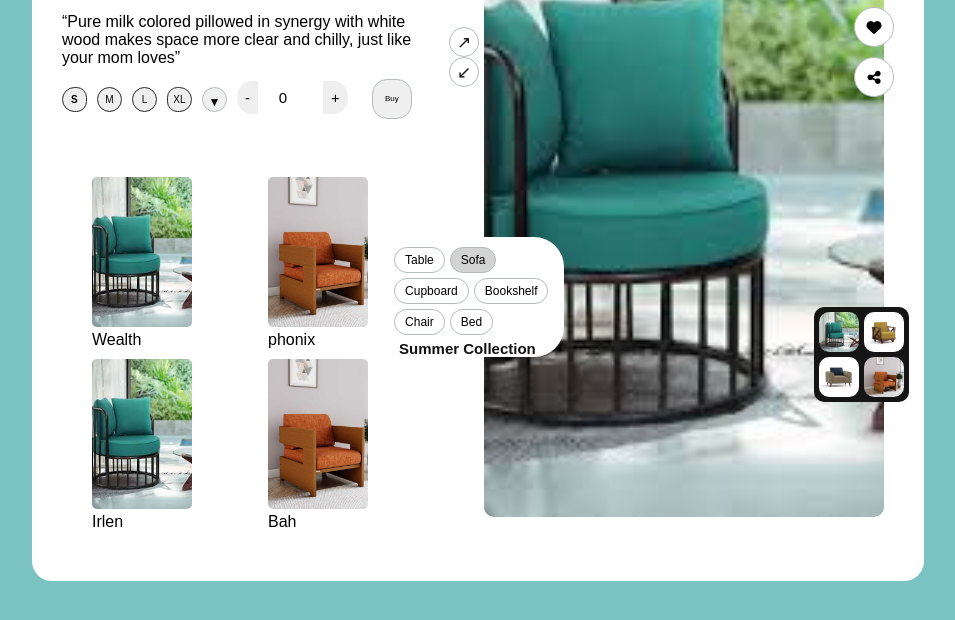
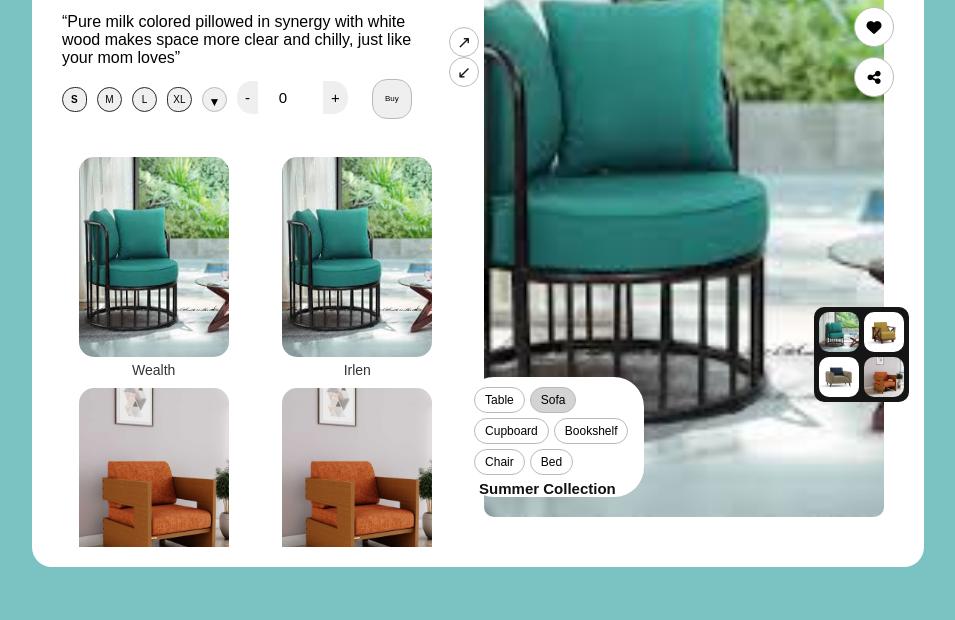
Before and after one commit to BobiBiswas/E-Commerce-Project, a plain HTML site: page index.html in a window 1280 px wide. Shown: the part 338-958 px from the top of the page, without its empty margins (162-1117 px from the left). Drawn offline with Linux system fonts and the light colour scheme.

Commit message:
Update web.css

```diff
--- a/web.css
+++ b/web.css
@@ -450,8 +450,8 @@ body {
 
 .collection {
     position:absolute;
-    left: -100px; /* Position from the left side of the image */
-    top:60%;/* Position from the top side of the image */
+    left: -20px; /* Position from the left side of the image */
+    top:80%;/* Position from the top side of the image */
     color: rgb(17, 17, 17); /* Text color for better visibility */
     background-color: white; /* Semi-transparent background */
     padding: 10px; /* Padding around the content */
@@ -493,20 +493,50 @@ body {
 
 
 
+/* Scroll container for vertical scrolling */
+.scroll-container {
+    height:500px; /* Adjust the height as needed */
+    overflow-y: auto; /* Enable vertical scrolling */
+    padding: 10px; /* Padding inside the scroll container */
+    margin-left: 10px;
+     /* Optional border for better visualization */
+    border-radius: 25px; /* Optional rounded corners */
+}
+
+/* Scrollable gallery container styling */
+/* Scroll container for vertical scrolling */
+.scroll-container {
+    height: 400px; /* Adjust the height as needed */
+    overflow-y: auto; /* Enable vertical scrolling */
+    padding: 10px; /* Padding inside the scroll container */
+    margin-left: -5px;
+     /* Optional order for better visualization */
+    border-radius: 5px; /* Optional rounded corners */
+}
+
 /* Scrollable gallery container styling */
 .scroll-gallery {
     display: grid; /* Use grid layout for images */
-    grid-template-columns: repeat(2, 1fr); /* Two columns *//* Flex layout for horizontal scrolling */
-    gap:10px; /* Space between images */
-    padding: 30px; /* Padding inside the gallery container */
-    margin-left: 10px;
+    grid-template-columns: 1fr 1fr; /* Two columns layout */
+    grid-template-rows: repeat(2, auto); /* Two rows layout */
+    gap: 10px; /* Space between images */
+}
 
+/* Styling for each gallery item */
+.gallery-item {
+    position: relative;
+    display: flex;
+    flex-direction: column; /* Stack image and text vertically */
+    align-items: center; /* Center align items horizontally */
+    width: 100%; /* Full width of the container */
+    border-radius: 5px; /* Rounded corners for items */
+    overflow: hidden; /* Ensure no overflow of content */
 }
-/* Styling for each gallery image */
+
 .scroll-gallery img {
-    width: 100px; /* Increased width for each image */
-    height: 150px; /* Increased height for each image */
-    border-radius: 5px; /* Rounded corners for gallery images */
+    width: 150px; /* Full width of each gallery item */
+    height: 200px; /* Height of each image */
+    border-radius: 15px; /* Rounded corners for images */
     cursor: pointer;
     transition: transform 0.3s; /* Zoom effect on hover */
     object-fit: cover;
@@ -514,6 +544,34 @@ body {
 
 .scroll-gallery img:hover {
     transform: scale(1.1); /* Slight zoom effect on hover */
+}
+
+.gallery-item p {
+    margin-top: 5px; /* Space between image and text */
+    font-size: 14px; /* Font size for the text */
+    text-align: center; /* Center align text */
+    color: #333; /* Text color */
+}
+
+/* Custom positioning for specific items */
+.item-1 {
+    grid-row: 1 / 2; /* Place in the first row */
+    grid-column: 1 / 2; /* Place in the first column */
+}
+
+.item-2 {
+    grid-row: 2 / 3; /* Place in the second row */
+    grid-column: 1 / 2; /* Place in the first column */
+}
+
+.item-3 {
+    grid-row: 1 / 2; /* Place in the first row */
+    grid-column: 2 / 3; /* Place in the second column */
+}
+
+.item-4 {
+    grid-row: 2 / 3; /* Place in the second row */
+    grid-column: 2 / 3; /* Place in the second column */
 }
 
 
```
